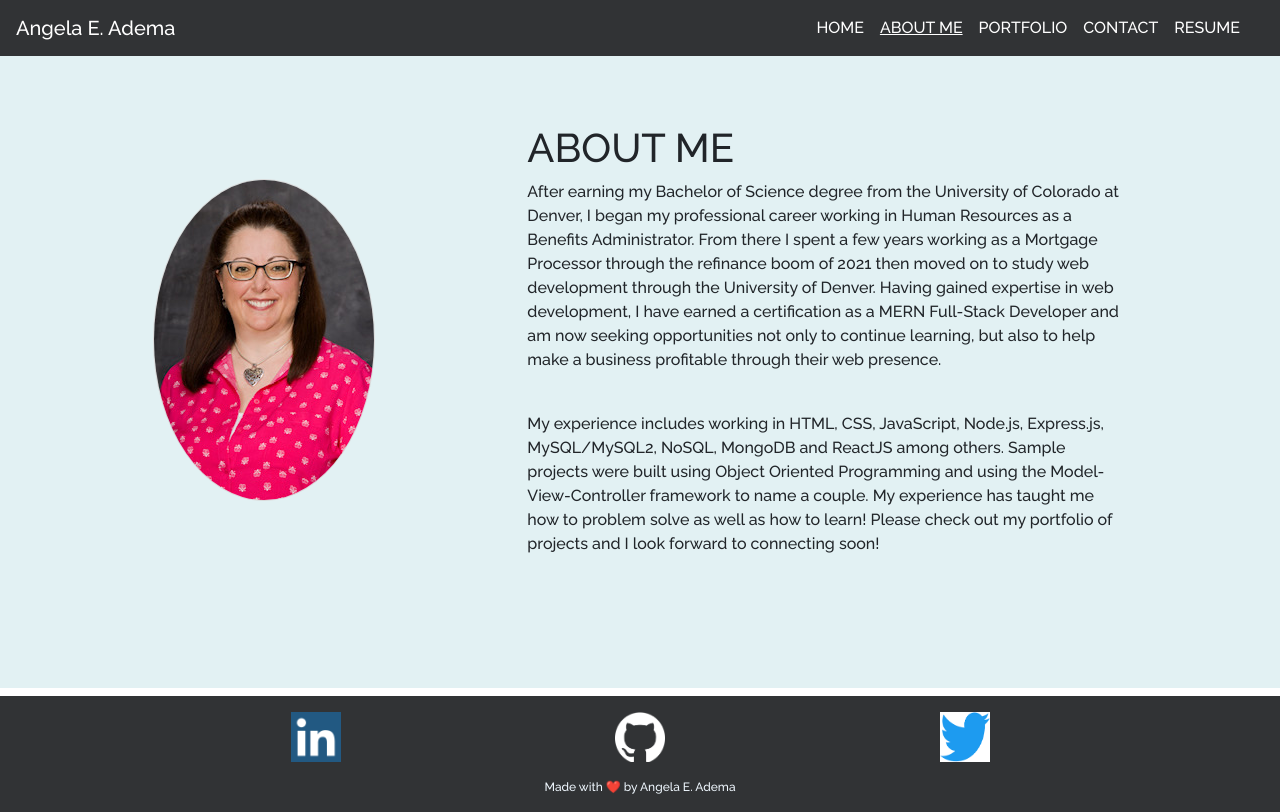
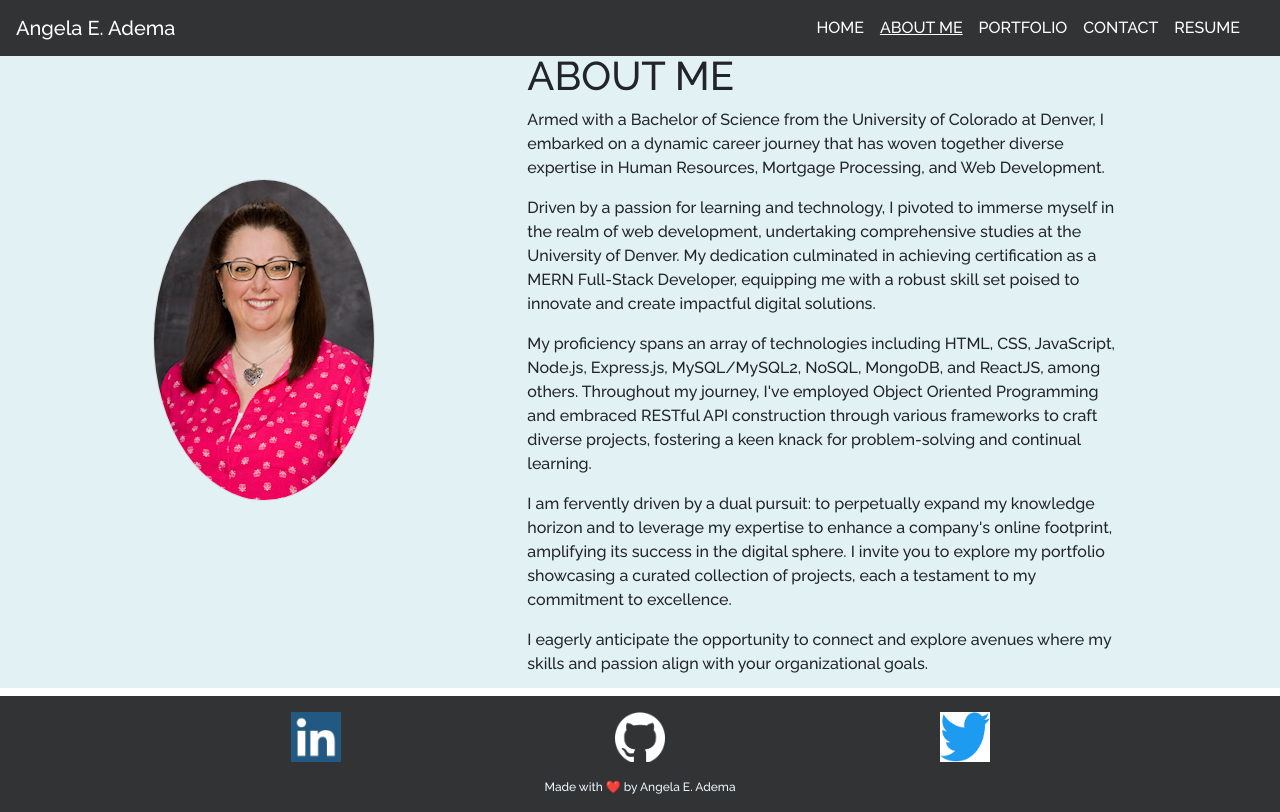
Before and after one commit to Angi-Adema/React-Portfolio, a React (Create React App) app: page / in a window 1280 px wide. Both pictures are taken after a click on the button "ABOUT ME". Built offline with nearby package versions, Linux system fonts and the light colour scheme.

Commit message:
updated About Me with text and also styling, updated projectsicon with image for reminder notes, updated portfolioData.js with the info on the reminder notes project.

```diff
--- a/src/components/aboutMe/AboutMe.js
+++ b/src/components/aboutMe/AboutMe.js
@@ -1,6 +1,6 @@
-import React from "react";
-import "./aboutMe.css";
-import person from "../../images/AngiAdema.JPG";
+import React from "react"
+import "./aboutMe.css"
+import person from "../../images/AngiAdema.JPG"
 
 function AboutMe() {
   return (
@@ -8,32 +8,44 @@ function AboutMe() {
       <div>
         <img src={person} alt="Picture of Angi Adema" />
       </div>
-      <div className="about_text">
+      <div className="about_text" style={{ marginTop: "3rem" }}>
         <h1>ABOUT ME</h1>
         <p>
-          After earning my Bachelor of Science degree from the University of
-          Colorado at Denver, I began my professional career working in Human
-          Resources as a Benefits Administrator. From there I spent a few years
-          working as a Mortgage Processor through the refinance boom of 2021
-          then moved on to study web development through the University of
-          Denver. Having gained expertise in web development, I have earned a
-          certification as a MERN Full-Stack Developer and am now seeking
-          opportunities not only to continue learning, but also to help make a
-          business profitable through their web presence.
+          Armed with a Bachelor of Science from the University of Colorado at
+          Denver, I embarked on a dynamic career journey that has woven together
+          diverse expertise in Human Resources, Mortgage Processing, and Web
+          Development.
         </p>
-        <br></br>
         <p>
-          My experience includes working in HTML, CSS, JavaScript, Node.js,
-          Express.js, MySQL/MySQL2, NoSQL, MongoDB and ReactJS among others.
-          Sample projects were built using Object Oriented Programming and using
-          the Model-View-Controller framework to name a couple. My experience
-          has taught me how to problem solve as well as how to learn! Please
-          check out my portfolio of projects and I look forward to connecting
-          soon!
+          Driven by a passion for learning and technology, I pivoted to immerse
+          myself in the realm of web development, undertaking comprehensive
+          studies at the University of Denver. My dedication culminated in
+          achieving certification as a MERN Full-Stack Developer, equipping me
+          with a robust skill set poised to innovate and create impactful
+          digital solutions.
+        </p>
+        <p>
+          My proficiency spans an array of technologies including HTML, CSS,
+          JavaScript, Node.js, Express.js, MySQL/MySQL2, NoSQL, MongoDB, and
+          ReactJS, among others. Throughout my journey, I've employed Object
+          Oriented Programming and embraced RESTful API construction through
+          various frameworks to craft diverse projects, fostering a keen knack
+          for problem-solving and continual learning.
+        </p>
+        <p>
+          I am fervently driven by a dual pursuit: to perpetually expand my
+          knowledge horizon and to leverage my expertise to enhance a company's
+          online footprint, amplifying its success in the digital sphere. I
+          invite you to explore my portfolio showcasing a curated collection of
+          projects, each a testament to my commitment to excellence.
+        </p>
+        <p>
+          I eagerly anticipate the opportunity to connect and explore avenues
+          where my skills and passion align with your organizational goals.
         </p>
       </div>
     </div>
-  );
+  )
 }
 
-export default AboutMe;
+export default AboutMe
--- a/src/components/aboutMe/aboutMe.css
+++ b/src/components/aboutMe/aboutMe.css
@@ -1,12 +1,10 @@
 .about_container {
-  margin: .5rem 0;
+  margin: 0.5rem 0;
   background-color: #e2f1f3;
-  /* padding-top: 18px; */
   display: flex;
   flex-direction: row;
   justify-content: space-evenly;
   align-items: center;
-  /* margin-bottom: 299px; */
   height: 85vh;
 }
 
```
Also changed, not shown: src/images/projectsicon/stickyNotes.jpg.
